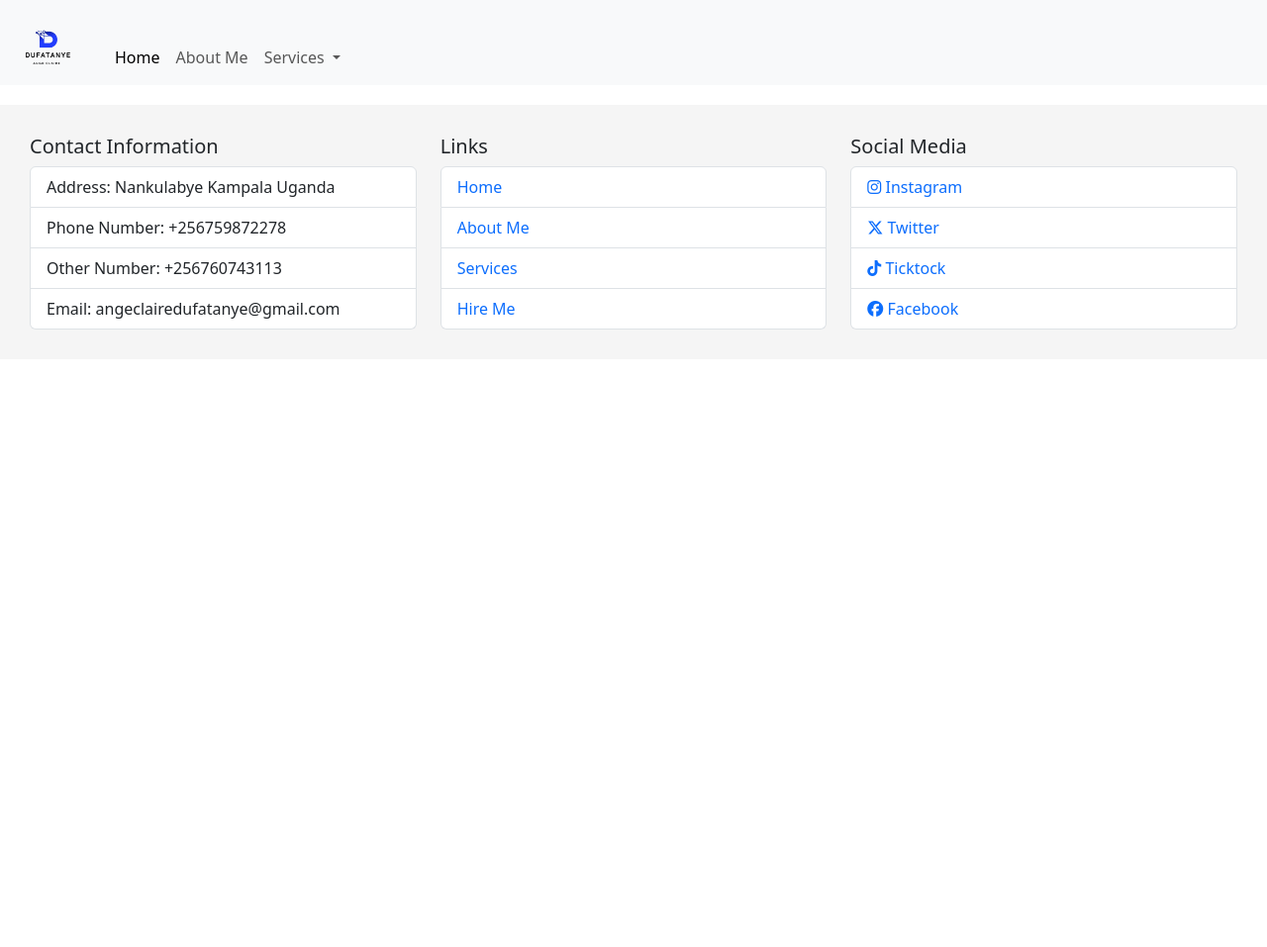
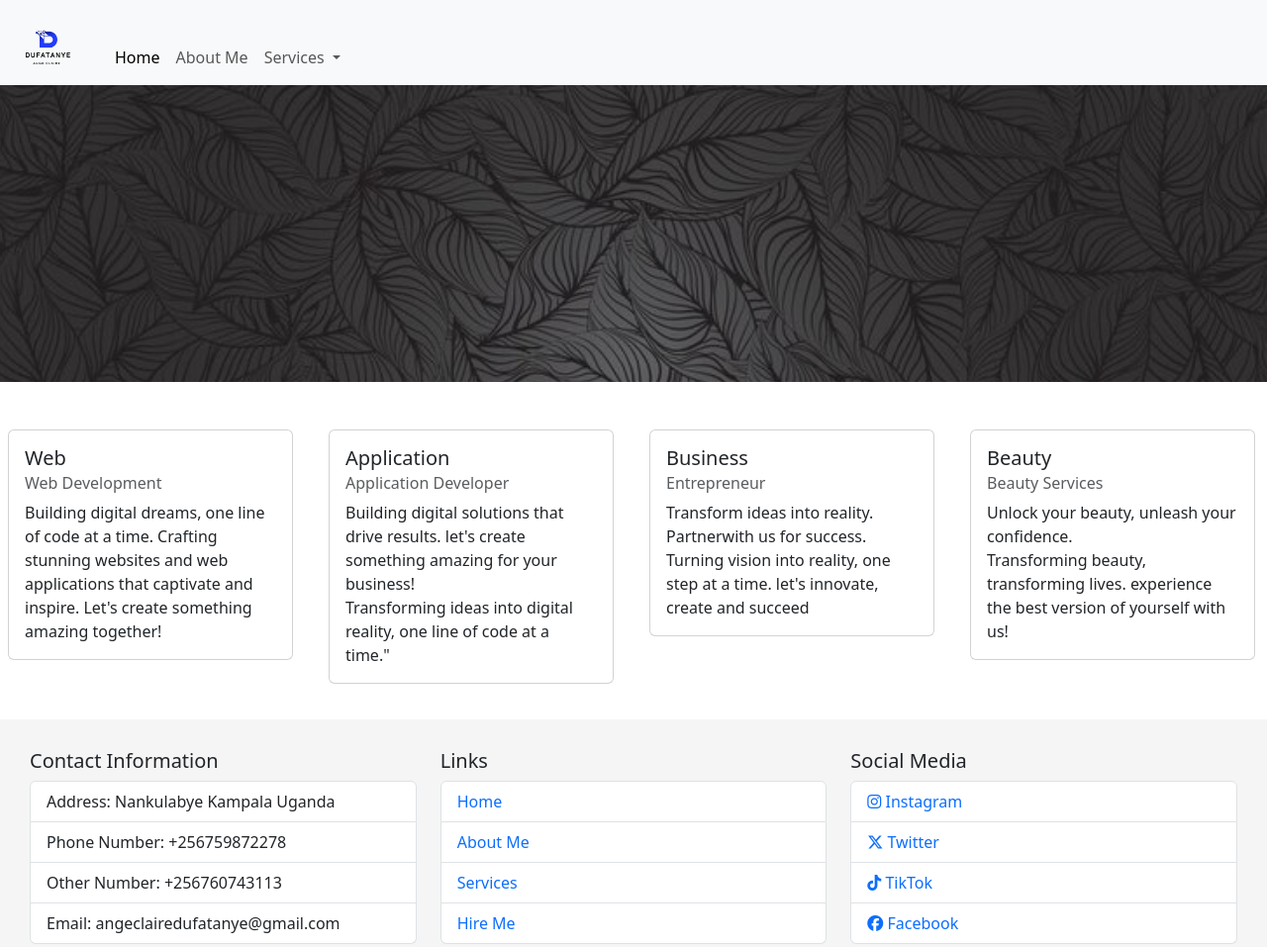
Before and after one commit to DufatanyeAngeClaire/portfolio, a plain HTML site: page services.html in a window 1280 px wide. Shown: the whole page at 99% size. Before the commit the page ends 800 px from the top, so only its background shows below. Drawn offline with nearby package versions, Linux system fonts and the light colour scheme.

Commit message:
made changes

```diff
--- a/services.html
+++ b/services.html
@@ -50,6 +50,60 @@
                 </div>
             </div>
         </nav>
+        <div class="row">
+            <div class="hero-service col mb-12 ">
+            </div>
+        </div>
+        <div class="row">
+            <div class="col mb-3 mt-5 ms-2 ">
+                <div class="card" style="width: 18rem;">
+                    <div class="card-body">
+                      <h5 class="card-title">Web</h5>
+                      <h6 class="card-subtitle mb-2 text-body-secondary">Web Development</h6>
+                      <p class="card-text">Building digital dreams, one line of code at a time. Crafting stunning websites and web applications that captivate and inspire. Let's create something amazing together!</p>
+
+                    </div>
+
+                  </div>
+
+            </div>
+            <div class="col mb-3 mt-5">
+                <div class="card" style="width: 18rem;">
+                    <div class="card-body">
+                      <h5 class="card-title">Application</h5>
+                      <h6 class="card-subtitle mb-2 text-body-secondary">Application Developer</h6>
+                      <p class="card-text">Building digital solutions that drive results. let's create something amazing for your business!<br>Transforming ideas into digital reality, one line of code at a time."</p>
+
+                    </div>
+
+                  </div>
+            </div>
+            <div class="col mb-3 mt-5">
+                <div class="card" style="width: 18rem;">
+                    <div class="card-body">
+                      <h5 class="card-title">Business</h5>
+                      <h6 class="card-subtitle mb-2 text-body-secondary">Entrepreneur</h6>
+                      <p class="card-text">Transform ideas into reality. Partnerwith us for success.<br>Turning vision into reality, one step at a time. let's innovate, create and succeed</p>
+
+                    </div>
+
+                  </div>
+            </div>
+            <div class="col mb-3 mt-5">
+                <div class="card" style="width: 18rem;">
+                    <div class="card-body">
+                      <h5 class="card-title">Beauty</h5>
+                      <h6 class="card-subtitle mb-2 text-body-secondary">Beauty Services</h6>
+                      <p class="card-text">Unlock your beauty, unleash your confidence.<br>Transforming beauty, transforming lives. experience the best version of yourself with us!</p>
+
+                    </div>
+
+                  </div>
+            </div>
+        </div>
+
+
+
 
         <footer>
             <div class="row">
@@ -76,14 +130,14 @@
                         <ul class="list-group" >
                             <li class="list-group-item"><a href="" style="text-decoration: none;"><i class="fa-brands fa-instagram"></i> Instagram</a></li>
                             <li class="list-group-item"><a href="" style="text-decoration: none;"><i class="fa-brands fa-x-twitter"></i> Twitter</a></li>
-                            <li class="list-group-item"> <a href="" style="text-decoration: none;"><i class="fa-brands fa-tiktok"></i> Ticktock</a></li>
+                            <li class="list-group-item"> <a href="" style="text-decoration: none;"><i class="fa-brands fa-tiktok"></i> TikTok</a></li>
                             <li class="list-group-item"><a href="" style="text-decoration: none;"><i class="fa-brands fa-facebook"></i> Facebook</a></li>
                           </ul>
                    </div>
                 </div>
-    </footer
-
+            </footer>
          <!-- Bootstrap JS -->
-    <script src="https://cdn.jsdelivr.net/npm/bootstrap@5.3.4/dist/js/bootstrap.bundle.min.js"></script>
+    <script src="https://cdn.jsdelivr.net/npm/bootstrap@5.3.4/dist/js/bootstrap.bundle.min.js">
+    </script>
     </body>
 </html>
--- a/style.css
+++ b/style.css
@@ -8,11 +8,8 @@
     background-repeat: no-repeat;
     background-size: cover;
     height: 600px;
-    /* margin-bottom: 30px; */
 }
-/* .container-fluid{
-    font-size: xx-large;
-} */
+
 .navbar-brand{
     width: 70px;
     height: 70px;
@@ -23,9 +20,7 @@
 .mb-lg-0 {
     padding-top: 20px;
 }
-/* .img-fluid{
-    height: 600px;
-} */
+
 .containers{
    margin-left: 50px;
    margin-top: 20px;
@@ -39,6 +34,12 @@
     margin-top: 30px;
     margin-left: 30px;
  }
+ .hero-service{
+    background-image: url(./image/abstract-dark-black-leaf-floral-pattern-vector-background-illustration_148006-50.jpg);
+    height: 300px;
+    background-repeat: no-repeat;
+background-size: cover;
+ }
 
 footer{
     background-color:whitesmoke;
```
Also changed, not shown: about_me.html (+2 -2 lines), additional_services.html (+1 -1 lines), index.html (+27 -16 lines), web_application.html (+1 -1 lines), website.html (+10 -1 lines), image/abstract-dark-black-leaf-floral-pattern-vector-background-illustration_148006-50.jpg (added), image/abstract-ornamental-floral-background_52683-30015.webp (added), image/damask-seamless-floral-pattern-royal-wallpaper-flowers-black-background_90220-2564.webp (added), image/gradient-black-background-with-wavy-lines_23-2149140167.jpg (added), image/shiny-flowing-cloth-texture-macro-shot_31965-2578.webp (added).
